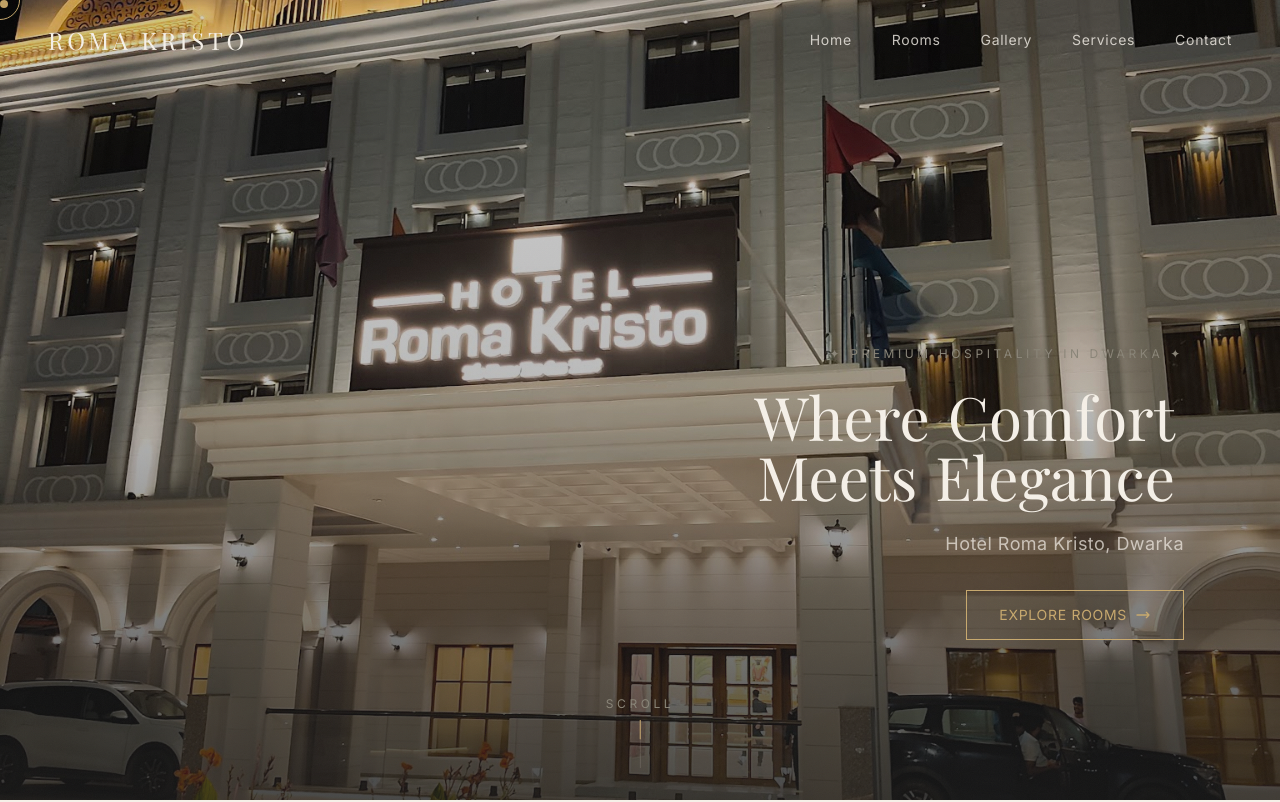
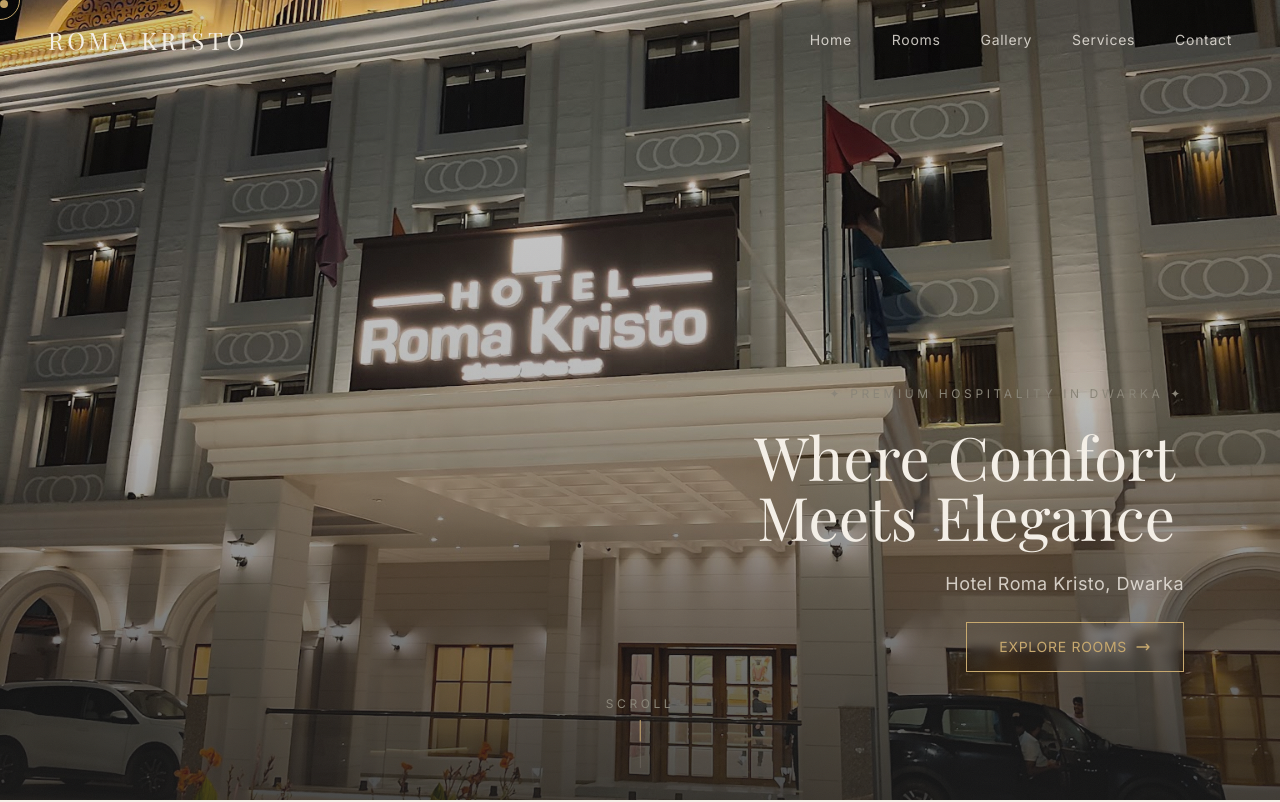
Before and after one commit to mitanshukotadiya/hotel-romakristo, a Next.js app in the folder hotel-roma-kristo/: page / in a window 1280 px wide. Shown: the top 802 px of the page. Built offline with nearby package versions, Linux system fonts and the light colour scheme; a web font is replaced by a local one.

Commit message:
feat: implement animated Hero section and integrate into homepage

```diff
--- a/hotel-roma-kristo/src/app/page.tsx
+++ b/hotel-roma-kristo/src/app/page.tsx
@@ -2,7 +2,6 @@
 import About from "@/components/sections/About";
 import WhyChooseUs from "@/components/sections/WhyChooseUs";
 import VideoShowcase from "@/components/sections/VideoShowcase";
-import Testimonials from "@/components/sections/Testimonials";
 
 export default function Home() {
   return (
@@ -11,7 +10,6 @@
       <About />
       <WhyChooseUs />
       <VideoShowcase />
-      <Testimonials />
     </>
   );
 }
--- a/hotel-roma-kristo/src/components/sections/Hero.tsx
+++ b/hotel-roma-kristo/src/components/sections/Hero.tsx
@@ -56,7 +56,7 @@
   return (
     <section
       ref={heroRef}
-      className="relative h-screen w-full overflow-hidden flex items-end justify-end pb-32 pr-6 md:pb-40 md:pr-16 lg:pr-24"
+      className="relative h-[100dvh] w-full overflow-hidden"
       id="hero"
     >
       {/* Background Image */}
@@ -75,12 +75,12 @@
       <div className="absolute inset-0 bg-gradient-to-t from-charcoal/80 via-charcoal/30 to-charcoal/20" />
 
       {/* Content */}
-      <div ref={textRef} className="relative z-10 text-right max-w-lg lg:max-w-xl">
-        <p className="hero-sub accent-label text-cream/70 mb-6 flex justify-end">
+      <div ref={textRef} className="absolute bottom-24 right-6 md:bottom-32 md:right-16 lg:bottom-32 lg:right-24 z-20 text-right max-w-[85vw] sm:max-w-md md:max-w-lg lg:max-w-xl">
+        <p className="hero-sub accent-label text-cream/80 mb-4 flex justify-end">
           ✦ Premium Hospitality in Dwarka ✦
         </p>
 
-        <h1 className="font-playfair text-3xl md:text-5xl lg:text-6xl text-cream leading-[1.1] mb-6">
+        <h1 className="font-playfair text-3xl md:text-5xl lg:text-6xl text-cream leading-tight py-2 mb-4">
           {headlineWords.map((word, i) => (
             <span
               key={i}
@@ -91,12 +91,12 @@
           ))}
         </h1>
 
-        <p className="hero-sub font-inter text-cream/70 text-base md:text-lg tracking-wide mb-8">
+        <p className="hero-sub font-inter text-cream/80 text-base md:text-lg tracking-wide mb-6">
           Hotel Roma Kristo, Dwarka
         </p>
 
-        <div className="hero-sub flex justify-end mt-2">
-          <Button href="/rooms" variant="outline" className="border-cream/50 text-cream hover:text-charcoal">
+        <div className="hero-sub flex justify-end mt-4">
+          <Button href="/rooms" variant="outline" className="border-cream/50 text-cream hover:text-charcoal bg-charcoal/20 backdrop-blur-sm">
             <span>Explore Rooms</span>
             <svg className="w-4 h-4" fill="none" stroke="currentColor" viewBox="0 0 24 24">
               <path strokeLinecap="round" strokeLinejoin="round" strokeWidth={2} d="M17 8l4 4m0 0l-4 4m4-4H3" />
```
